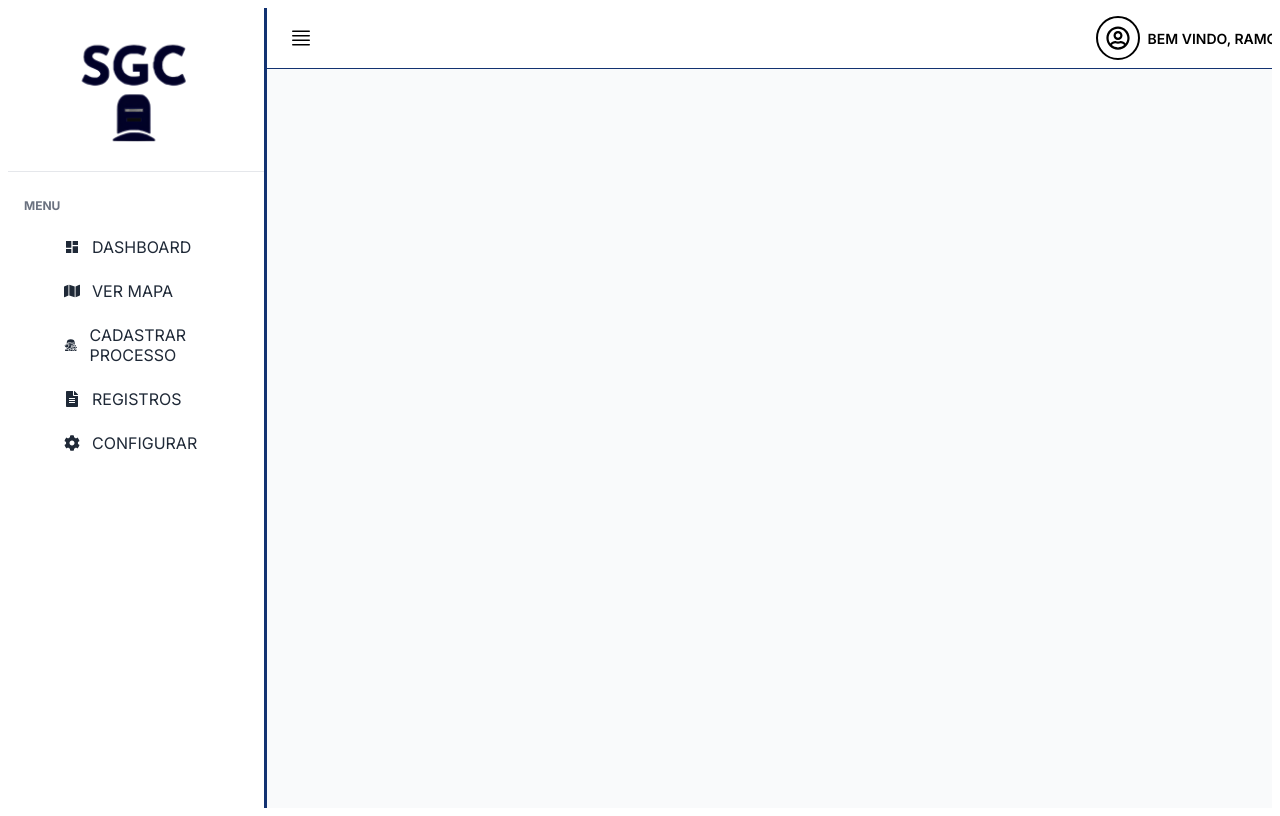
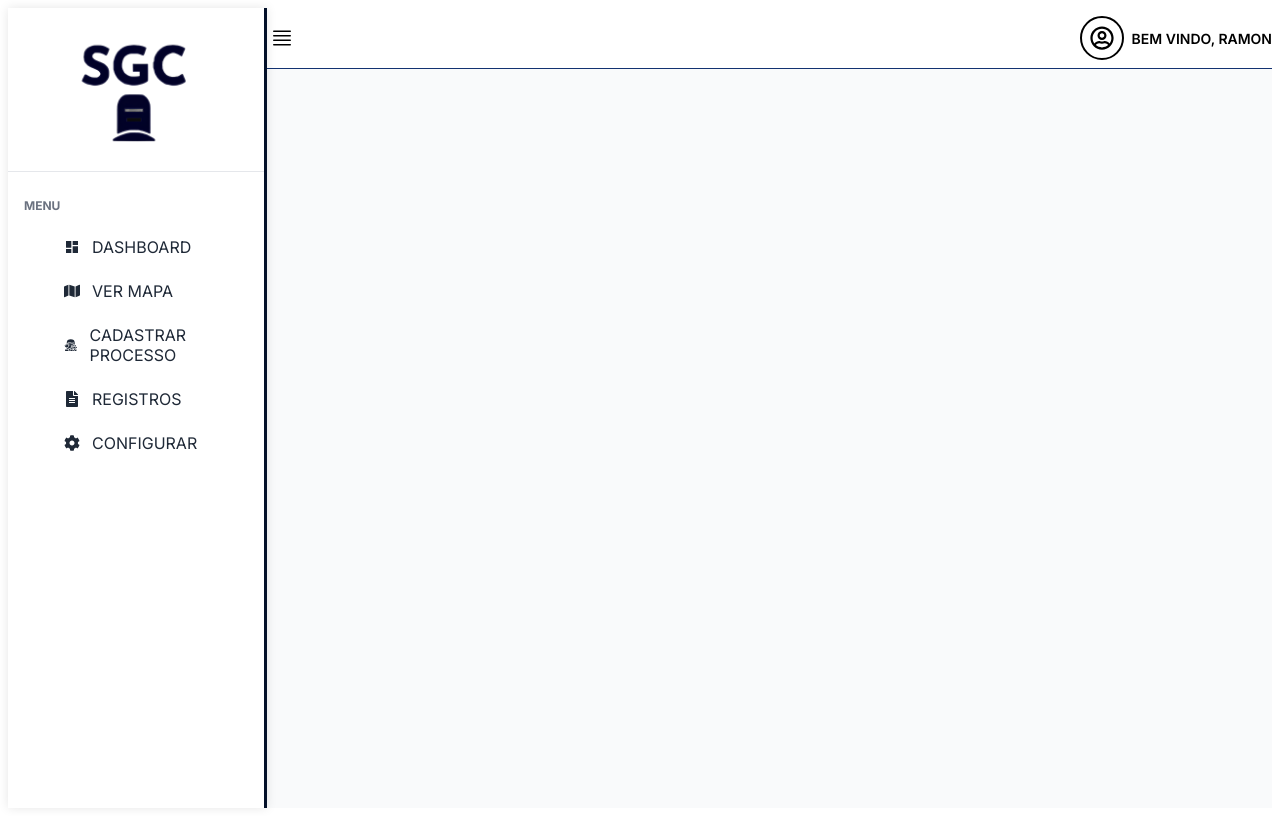
Before and after one commit to ramonlopes23/fatec-lab-sgc-front-end, a React (Vite) app in the folder front-cemiterio/: page / in a window 1280 px wide. Built offline with nearby package versions, Linux system fonts and the light colour scheme.

Commit message:
sidebarmenu-dinamico

```diff
--- a/front-cemiterio/src/components/Header/styles.js
+++ b/front-cemiterio/src/components/Header/styles.js
@@ -14,7 +14,7 @@ export const HeaderContainer = styled.header`
   display: flex;
   align-items: center;
   justify-content: space-between;
-  padding: 0 1rem;
+  padding: 0;
 `;
 
 export const MenuButton = styled.button`
--- a/front-cemiterio/src/components/SidebarMenu/index.jsx
+++ b/front-cemiterio/src/components/SidebarMenu/index.jsx
@@ -3,7 +3,7 @@ import {NavLink} from "react-router-dom";
 import {MdDashboard} from "react-icons/md";
 import {GiGraveFlowers} from 'react-icons/gi';
 import { FaMap, FaFileAlt, FaCog } from "react-icons/fa";
-import { SidebarContainer, LogoContainer,LogoImage,NavContainer,NavItem,NavTitle,StyledNavLink, GlobalStyle } from "./styles";
+import {  LogoContainer,LogoImage,NavContainer,NavItem,NavTitle,StyledNavLink, GlobalStyle } from "./styles";
 import sgclogo from "../../assets/sgclogo.png";
 
 
@@ -20,7 +20,6 @@ export default function SidebarMenu(){
     return(
         <>
         <GlobalStyle />
-        <SidebarContainer>
             <LogoContainer>
                 <LogoImage src={sgclogo} alt="Logo Memo"/>
             </LogoContainer>
@@ -37,7 +36,6 @@ export default function SidebarMenu(){
                     ))}
                 </ul>
             </NavContainer>
-        </SidebarContainer>
-        </>
+         </>
     )
 }
--- a/front-cemiterio/src/components/SidebarMenu/styles.js
+++ b/front-cemiterio/src/components/SidebarMenu/styles.js
@@ -8,16 +8,7 @@ font-family:"Inter", sans-serif;
 }`;
 
 
-export const SidebarContainer = styled.div`
-width:16rem;
-height:100vh;
-background-color:#ffffff;
-box-shadow: 0 0 10px rgba(0,0,0,0.1);
-display:flex;
-flex-direction:column;
-border-right: 3px solid #123271ff;
 
-`;
 
 export const LogoContainer = styled.div`
 padding:1.5rem;
--- a/front-cemiterio/src/layout/MainLayout.jsx
+++ b/front-cemiterio/src/layout/MainLayout.jsx
@@ -1,6 +1,6 @@
 import Header from "../components/Header";
 import SidebarMenu from "../components/SidebarMenu";
-import {Content,LayoutContainer,PageContent} from "./styles"
+import {Content,LayoutContainer,PageContent, SidebarContainer,GlobalStyle} from "./styles"
 import React, {useState} from "react";
 
 export default function MainLayout ({children }){
@@ -13,8 +13,10 @@ export default function MainLayout ({children }){
     return(
 
         <LayoutContainer>
-            {isSidebarOpen && <SidebarMenu />}
-            <Content>
+            <SidebarContainer isOpen={isSidebarOpen}>
+                <SidebarMenu />
+            </SidebarContainer>
+            <Content isSidebarOpen={isSidebarOpen}>
                 <Header userName="Ramon" onMenuClick={toggleSidebarMenu} />
                 <PageContent>{children}</PageContent>
             </Content>
--- a/front-cemiterio/src/layout/styles.js
+++ b/front-cemiterio/src/layout/styles.js
@@ -3,7 +3,7 @@ import {createGlobalStyle} from "styled-components";
 
 export const GlobalStyle = createGlobalStyle`
 *{
-font-family:"Inter", sans-serif;
+  font-family:"Inter", sans-serif;
 }`;
 
 export const LayoutContainer = styled.div`
@@ -16,11 +16,29 @@ export const Content = styled.div`
   flex: 1;
   display: flex;
   flex-direction: column;
+  width:${({isSidebarOpen}) => (isSidebarOpen? 'calc(100% - 16rem)' : '100%')};
+  margin-left:${({isSidebarOpen}) => (isSidebarOpen ? '16rem' : '0')};
+  transition:width 0.3s ease, margin-left 0.3s ease;
+  height:100vh;
 `;
 
 export const PageContent = styled.main`
   flex: 1;
   padding: 1rem;
   background-color: #f9fafb;
-  overflow-y: auto;
+  overflow: auto;
 `;
+
+export const SidebarContainer = styled.div`
+  width:16rem;
+  height:100vh;
+  background-color:#ffffff;
+  box-shadow: 0 0 10px rgba(0,0,0,0.1);
+  display:flex;
+  flex-direction:column;
+  border-right: 3px solid #031029ff;
+  position:fixed;
+  transform:${({isOpen})=> (isOpen ?"translate(0)":"translate(-100%)")};
+  transition:transform 0.3s ease;
+  z-index:1000;
+`;
```
